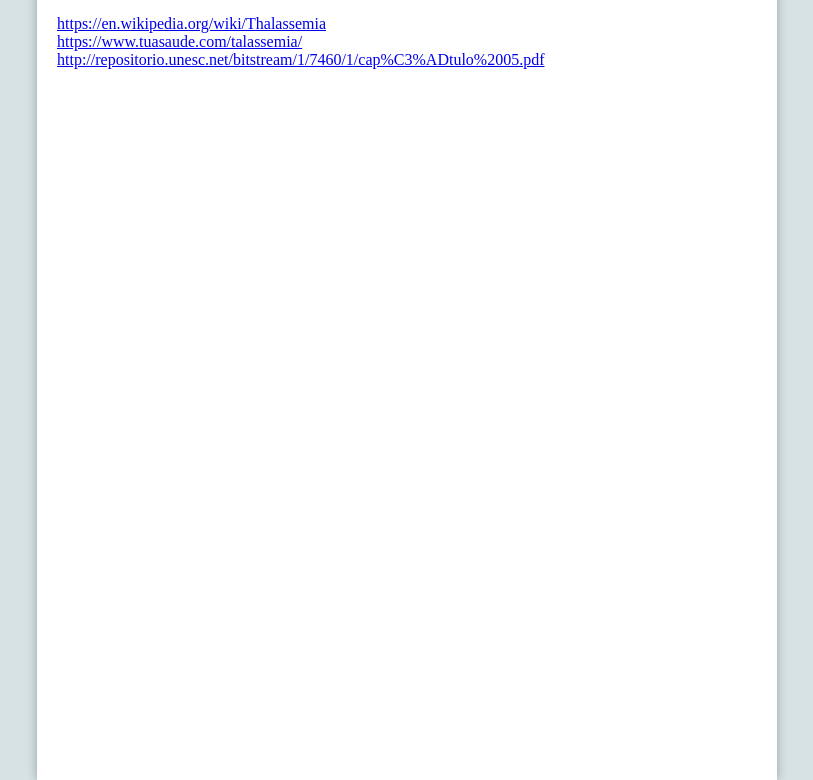
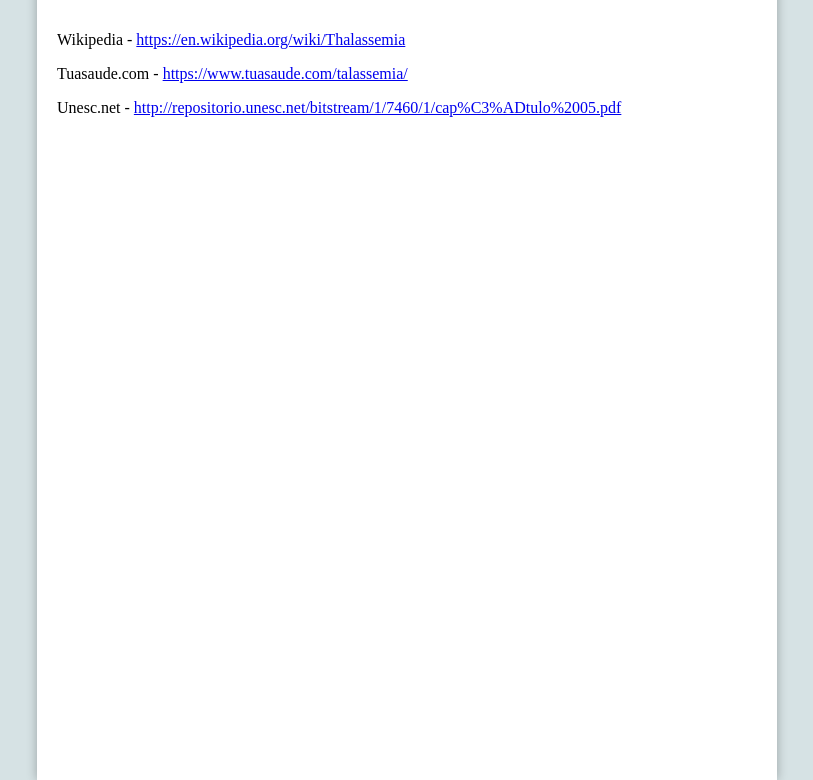
Before and after one commit to CristianPopovici14/bibliografias, a plain HTML site: page trabalhodepesquisa.html in a window 1280 px wide. Shown: the part 60-840 px from the top of the page, without its empty margins (233-1046 px from the left). Drawn offline with Linux system fonts and the light colour scheme.

Commit message:
Update trabalhodepesquisa.html

```diff
--- a/trabalhodepesquisa.html
+++ b/trabalhodepesquisa.html
@@ -8,6 +8,7 @@
         * {
             padding: 0;
             margin: 0;
+            margin-bottom: 16px;
         }
 
         body {
@@ -31,13 +32,13 @@
         <h1>Referências</h1>
         <br>
         <p>
-            <a href="https://en.wikipedia.org/wiki/Thalassemia">https://en.wikipedia.org/wiki/Thalassemia</a>
+            Wikipedia - <a href="https://en.wikipedia.org/wiki/Thalassemia">https://en.wikipedia.org/wiki/Thalassemia</a>
         </p>
         <p>
-            <a href="https://www.tuasaude.com/talassemia/">https://www.tuasaude.com/talassemia/</a>
+            Tuasaude.com - <a href="https://www.tuasaude.com/talassemia/">https://www.tuasaude.com/talassemia/</a>
         </p>
         <p>
-            <a href="http://repositorio.unesc.net/bitstream/1/7460/1/cap%C3%ADtulo%2005.pdf">http://repositorio.unesc.net/bitstream/1/7460/1/cap%C3%ADtulo%2005.pdf</a>
+            Unesc.net - <a href="http://repositorio.unesc.net/bitstream/1/7460/1/cap%C3%ADtulo%2005.pdf">http://repositorio.unesc.net/bitstream/1/7460/1/cap%C3%ADtulo%2005.pdf</a>
         </p>
     </main>
 </body>
```
